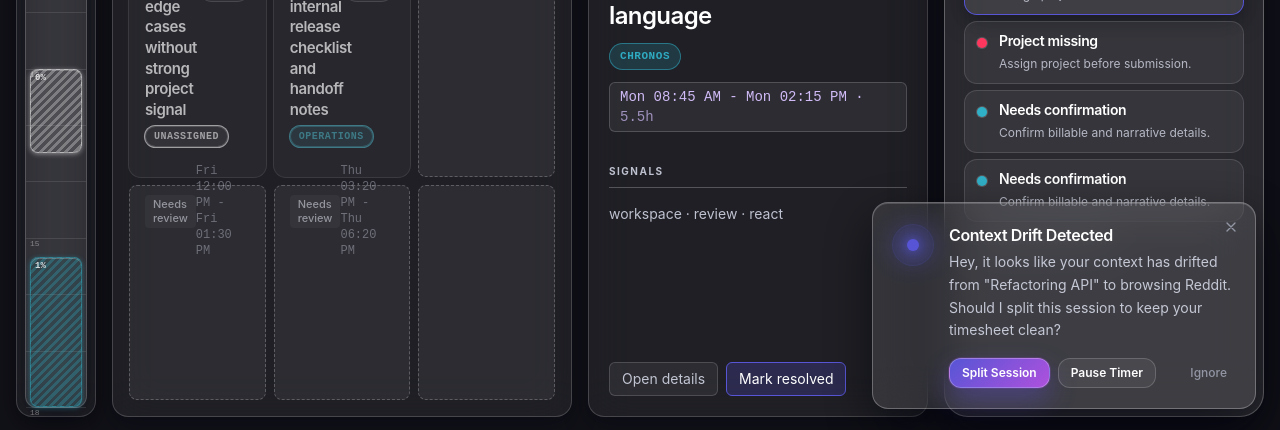
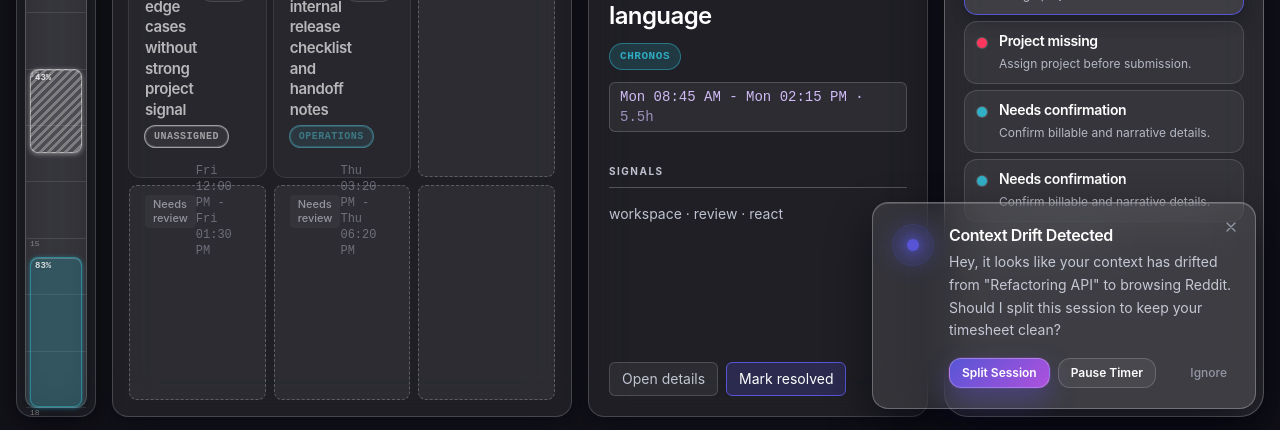
Before and after one commit to itsimonfredlingjack/chronosextender-v2, a React (Vite) app: page / in a window 1280 px wide. Shown: the part 367-797 px from the top of the page. Built offline with nearby package versions, Linux system fonts and the light colour scheme.

Commit message:
fix: normalize confidence percentage display

```diff
--- a/src/renderer/components/TimeReportingWorkspace.tsx
+++ b/src/renderer/components/TimeReportingWorkspace.tsx
@@ -17,8 +17,8 @@ import { getProjectColor } from "../lib/project-colors";
 
 function injectMockConfidence(sessions: WorkSession[]): WorkSession[] {
   return sessions.map((s, i) => {
-    if (i === 1) return { ...s, confidence: 45, alternativeProjects: ["Figma Redesign", "Slack Comm", "Internal Meeting"] };
-    if (i === 3) return { ...s, confidence: 72, alternativeProjects: ["Client Call", "Review PRs"] };
+    if (i === 1) return { ...s, confidence: 0.45, alternativeProjects: ["Figma Redesign", "Slack Comm", "Internal Meeting"] };
+    if (i === 3) return { ...s, confidence: 0.72, alternativeProjects: ["Client Call", "Review PRs"] };
     return s;
   });
 }
@@ -375,7 +375,7 @@ export default function TimeReportingWorkspace({
     dispatch({
       type: "update_session",
       sessionId,
-      patch: { project, confidence: 100 },
+      patch: { project, confidence: 1 },
     });
   };
 
--- a/src/renderer/components/confidence-timeline.tsx
+++ b/src/renderer/components/confidence-timeline.tsx
@@ -58,6 +58,8 @@ const confColor = (conf: number, project?: string | null) => {
   };
 };
 
+const toConfidencePercent = (confidence: number) => Math.round(confidence * 100);
+
 export function ConfidenceTimeline({ sessions, onAssignProject }: ConfidenceTimelineProps) {
   const [hoveredId, setHoveredId] = useState<string | null>(null);
 
@@ -94,10 +96,11 @@ export function ConfidenceTimeline({ sessions, onAssignProject }: ConfidenceTime
           if (top + height > 100) height = 100 - top;
           if (height <= 0 || top > 100) return null;
 
-          const conf = session.confidence ?? 100;
-          const isLow = conf < 50;
-          const isHigh = conf >= 80;
-          const colors = confColor(conf, session.project);
+          const conf = session.confidence ?? 1;
+          const confidencePercent = toConfidencePercent(conf);
+          const isLow = confidencePercent < 50;
+          const isHigh = confidencePercent >= 80;
+          const colors = confColor(confidencePercent, session.project);
           const hovered = hoveredId === session.id;
 
           return (
@@ -127,7 +130,7 @@ export function ConfidenceTimeline({ sessions, onAssignProject }: ConfidenceTime
                 {/* Inline confidence % label when block is tall enough */}
                 {height > 6 && (
                   <span className="block px-1 pt-1 font-mono text-[9px] font-bold leading-none text-white/80 drop-shadow-[0_1px_1px_rgba(0,0,0,0.15)]">
-                    {Math.round(conf)}%
+                    {confidencePercent}%
                   </span>
                 )}
               </div>
@@ -144,7 +147,7 @@ export function ConfidenceTimeline({ sessions, onAssignProject }: ConfidenceTime
                     <div className="pointer-events-none absolute -left-1 top-1/2 h-2.5 w-2.5 -translate-y-1/2 rotate-45 border-b border-l border-[var(--glass-border)] bg-[var(--glass-surface-strong)]" />
 
                     <p className="relative z-10 text-[11px] font-medium leading-snug text-[var(--text-primary)]">
-                      <span className="font-mono font-bold">{Math.round(conf)}%</span> confident — which project?
+                      <span className="font-mono font-bold">{confidencePercent}%</span> confident — which project?
                     </p>
 
                     <div className="relative z-10 mt-2 flex flex-col gap-1">
```
Also changed, not shown: 1 other file (tests, documents, lock files or other folders).
